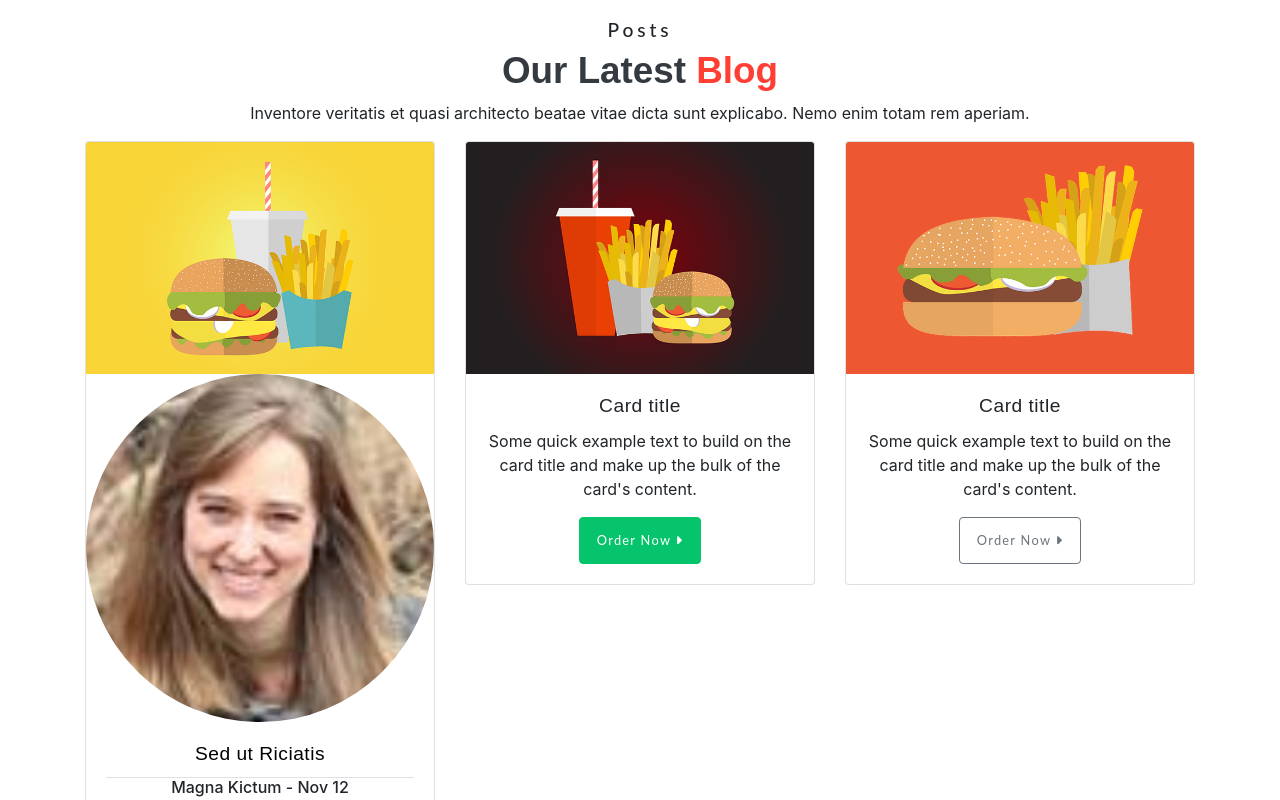
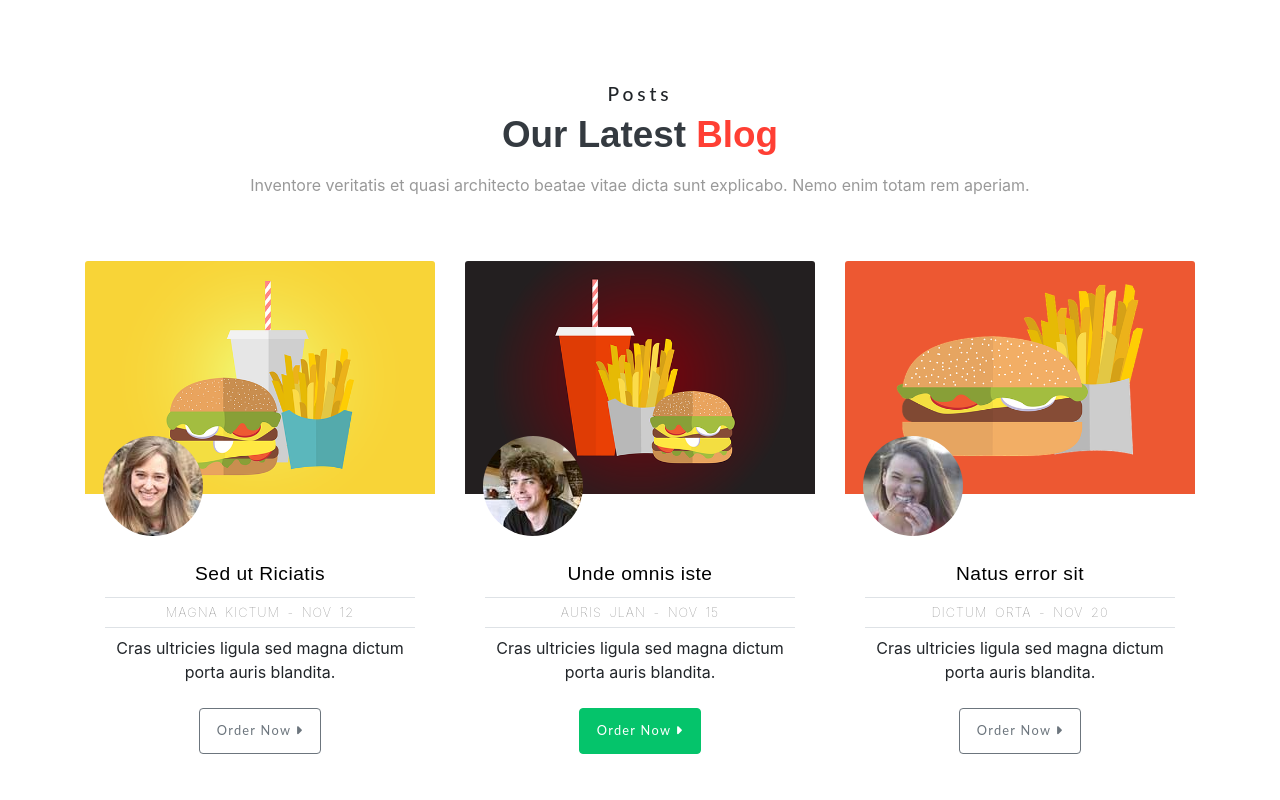
Before and after one commit to eroscamposg/test-bootstrap, a website: page index.html in a window 1280 px wide. Shown: the part 2881-3681 px from the top of the page. Drawn offline with nearby package versions, Linux system fonts and the light colour scheme.

Commit message:
finished slider and cards

```diff
--- a/index.html
+++ b/index.html
@@ -372,25 +372,20 @@
       </div>
       <div class="row">
         <div class="col-md">
-          <div class="card">
+          <div class="card border-0">
+            <div class="header">
               <a href="#">
-              <img
-                src="./images/blog1.png"
-                class="card-img-top img-fluid"
-                alt="..."
-              />
+                <img src="./images/blog1.png" class="card-img-top img-fluid" />
               </a>
-            <img
-              src="./images/te1.jpg"
-              class="img-fluid rounded-circle"
-              alt=""
-            />
+              <img src="./images/te1.jpg" class="img-fluid rounded-circle" />
+            </div>
+
             <div class="card-body text-center">
               <h5 class="card-title"><a href="#">Sed ut Riciatis</a></h5>
               <div class="container border-top border-bottom">
                 <h6>Magna Kictum - Nov 12</h6>
               </div>
-              <p class="card-text">
+              <p>
                 Cras ultricies ligula sed magna dictum porta auris blandita.
               </p>
               <div class="text-center">
@@ -405,20 +400,21 @@
           </div>
         </div>
         <div class="col-md">
-          <div class="card">
+          <div class="card border-0">
+            <div class="header">
               <a href="#">
-              <img
-                src="./images/blog2.png"
-                class="card-img-top img-fluid"
-                alt="..."
-              />
+                <img src="./images/blog2.png" class="card-img-top img-fluid" />
               </a>
-            <img src="" class="img-fluid" alt="" />
+              <img src="./images/te2.jpg" class="img-fluid rounded-circle" />
+            </div>
+
             <div class="card-body text-center">
-              <h5 class="card-title">Card title</h5>
-              <p class="card-text">
-                Some quick example text to build on the card title and make up
-                the bulk of the card's content.
+              <h5 class="card-title"><a href="#">Unde omnis iste</a></h5>
+              <div class="container border-top border-bottom">
+                <h6>AURIS JLAN - NOV 15</h6>
+              </div>
+              <p>
+                Cras ultricies ligula sed magna dictum porta auris blandita.
               </p>
               <div class="text-center">
                 <button type="button" class="btn btn-success d-inline">
@@ -429,19 +425,21 @@
           </div>
         </div>
         <div class="col-md">
-          <div class="card">
+          <div class="card border-0">
+            <div class="header">
               <a href="#">
-              <img
-                src="./images/blog3.png"
-                class="card-img-top img-fluid"
-                alt="..."
-              />
+                <img src="./images/blog3.png" class="card-img-top img-fluid" />
               </a>
+              <img src="./images/te3.jpg" class="img-fluid rounded-circle" />
+            </div>
+
             <div class="card-body text-center">
-              <h5 class="card-title">Card title</h5>
-              <p class="card-text">
-                Some quick example text to build on the card title and make up
-                the bulk of the card's content.
+              <h5 class="card-title"><a href="#">Natus error sit</a></h5>
+              <div class="container border-top border-bottom">
+                <h6>DICTUM ORTA - NOV 20</h6>
+              </div>
+              <p>
+                Cras ultricies ligula sed magna dictum porta auris blandita.
               </p>
               <div class="text-center">
                 <button
@@ -458,10 +456,7 @@
     </div>
 
     <!-- CAROROUSEL 2-->
-    <!--     <div class="container-fluid carrousel">
-      <img class="image-fluid" id="animate" src="../../images/bg7.jpg" alt="" />
-    </div>>-->
-
+    <section class="burger-slider" id="masthead"></section>
     <!-- BOOTSTRAP JS-->
     <script
       src="https://code.jquery.com/jquery-3.4.1.slim.min.js"
--- a/sass/home/_carrousel.scss
+++ /dev/null
@@ -1,6 +0,0 @@
-@use 'utils';
-
-body {
-  div.carrousel {
-  }
-}
--- a/sass/home/_posts.scss
+++ b/sass/home/_posts.scss
@@ -2,14 +2,32 @@
 
 body {
   div.posts {
-    margin-top: 10em;
+    margin-top: 14em;
+    div.title {
+      margin-bottom: 4em;
+      div {
+        p {
+          color: #999999;
+          margin: 1em 0;
+        }
+      }
+    }
+
     div.row {
       div.col-md {
         div.card {
-          img {
+          div.header {
+            position: relative;
+            img.rounded-circle {
+              position: absolute;
+              left: 5%;
+              top: 75%;
+            }
           }
 
           div.card-body {
+            margin-top: 3em;
+
             h5 {
               font-family: util.$primary-font;
               letter-spacing: 0.5px;
@@ -19,14 +37,25 @@ body {
               }
 
               a:hover {
-                opacity: 0.8;
+                opacity: 0.7;
               }
             }
-            div {
+
+            div.container {
+              h6 {
+                font-size: 0.8em;
+                color: #777777;
+                text-transform: uppercase;
+                margin: 0.5em;
+                letter-spacing: 1px;
+                word-spacing: 3px;
+                font-weight: lighter;
+              }
             }
+
             p {
-            }
-            button {
+              margin-top: 0.5em;
+              margin-bottom: 1.5em;
             }
           }
         }
--- /dev/null
+++ b/sass/home/_slider.scss
@@ -0,0 +1,22 @@
+@use 'utils';
+
+body {
+  section.burger-slider {
+    margin: 5em 0;
+    background-image: url(../../images/bg7.jpg);
+    background-repeat: repeat-x;
+    animation: slideleft 20000s infinite linear;
+    -webkit-animation: slideleft 20000s infinite linear;
+    background-size: cover;
+    min-height: 25em;
+  }
+}
+
+@keyframes slideleft {
+  0% {
+    background-position: 0%;
+  }
+  100% {
+    background-position: 90000%;
+  }
+}
--- a/sass/home/main.scss
+++ b/sass/home/main.scss
@@ -6,7 +6,7 @@
 @use 'our-special';
 @use 'best';
 @use 'our-work';
-@use 'carrousel';
+@use 'slider';
 @use 'posts';
 
 body {
```
Also changed, not shown: sass/css/main.css, 1 other file. Lines whose indentation alone changed are shown as unchanged.
